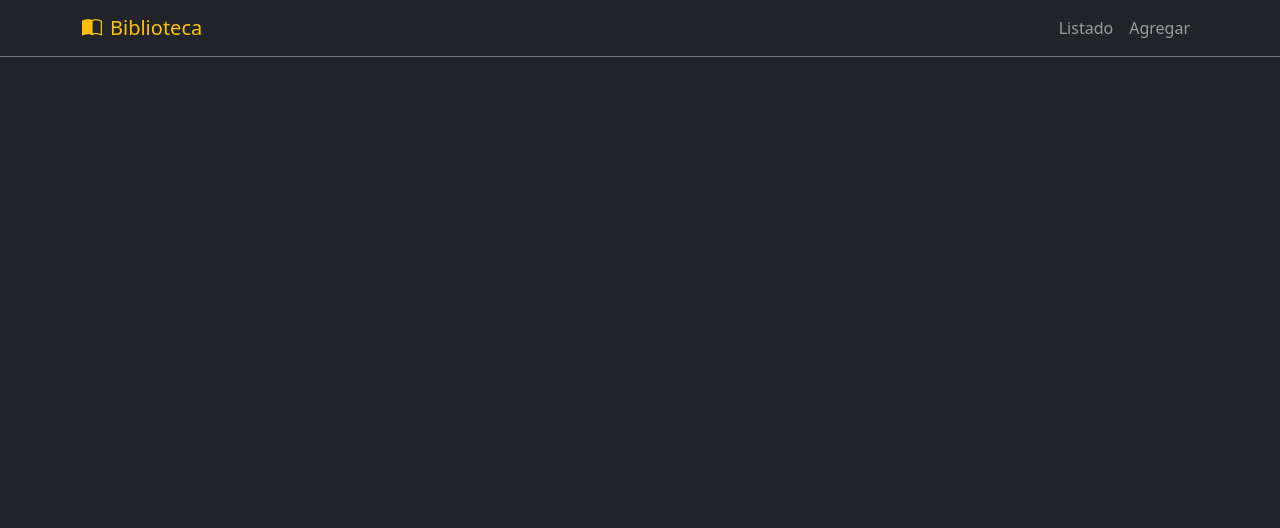
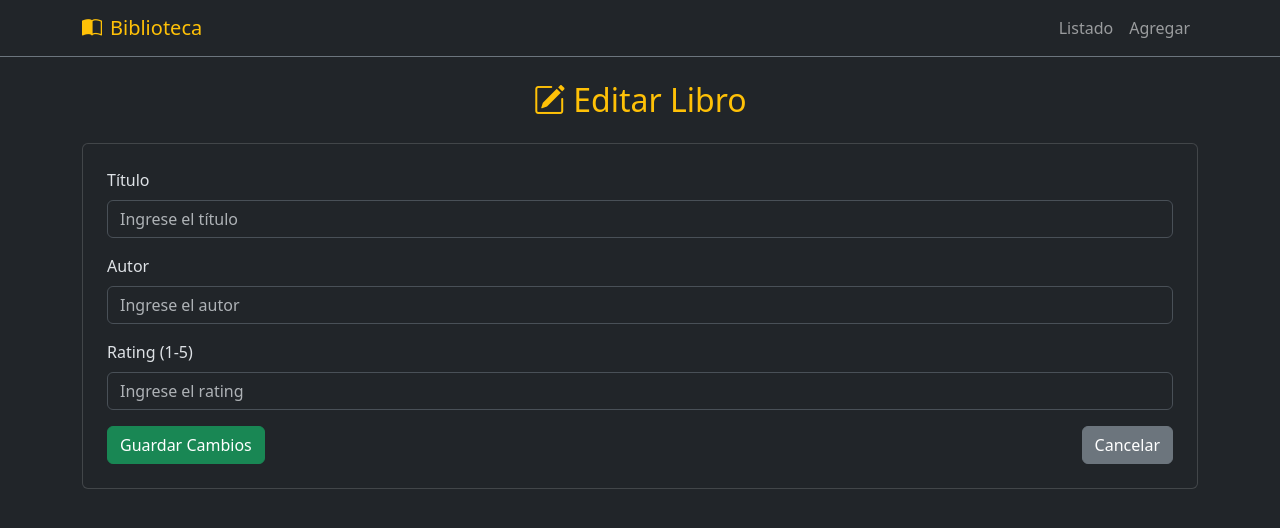
Before and after one commit to Valduz-Jose/biblio-react, a React (Vite) app: page /editar/1 in a window 1280 px wide. Shown: the top 528 px of the page. Built offline with nearby package versions, Linux system fonts and the light colour scheme.

Commit message:
Editar Libro, formulario y logica

```diff
--- a/src/App.jsx
+++ b/src/App.jsx
@@ -1,7 +1,8 @@
 import { Routes, Route } from "react-router-dom";
 import ListadoLibros from "./libros/ListadoLibros";
 import Navegacion from "./componentes/Navegacion";
-import AgregarLibro from "./libros/AgregarLibro"; // [NUEVO]
+import AgregarLibro from "./libros/AgregarLibro";
+import EditarLibro from "./libros/EditarLibro"; // [NUEVO]
 
 function App() {
   return (
@@ -10,7 +11,8 @@ function App() {
 
       <Routes>
         <Route path="/" element={<ListadoLibros />} />
-        <Route path="/agregar" element={<AgregarLibro />} /> {/* [NUEVO] */}
+        <Route path="/agregar" element={<AgregarLibro />} />
+        <Route path="/editar/:id" element={<EditarLibro />} /> {/* [NUEVO] */}
       </Routes>
     </div>
   );
--- a/src/api/libros.jsx
+++ b/src/api/libros.jsx
@@ -26,7 +26,6 @@ export const listarLibros = async () => {
 // ===============================
 export const crearLibro = async (libro) => {
   try {
-    // [NUEVO]
     const response = await clienteAxios.post("/", libro);
     return response.data;
   } catch (error) {
@@ -35,5 +34,19 @@ export const crearLibro = async (libro) => {
   }
 };
 
+// ===============================
+// 🔍 OBTENER LIBRO POR ID
+// ===============================
+export const obtenerLibroPorId = async (id) => {
+  try {
+    // [NUEVO]
+    const response = await clienteAxios.get(`/${id}`);
+    return response.data;
+  } catch (error) {
+    console.error(`Error al obtener libro con id ${id}:`, error);
+    throw error;
+  }
+};
+
 // Exportaciones
 export { clienteAxios, urlBase };
--- /dev/null
+++ b/src/libros/EditarLibro.jsx
@@ -0,0 +1,72 @@
+import { useNavigate } from "react-router-dom";
+
+function EditarLibro() {
+
+  const navigate = useNavigate();
+
+  return (
+    <div className="container mt-4">
+
+      <h2 className="text-center text-warning">
+        <i className="bi bi-pencil-square me-2"></i>
+        Editar Libro
+      </h2>
+
+      <form className="card mt-4 p-4">
+
+        {/* TÍTULO */}
+        <div className="mb-3">
+          <label className="form-label">Título</label>
+          <input
+            type="text"
+            className="form-control"
+            placeholder="Ingrese el título"
+          />
+        </div>
+
+        {/* AUTOR */}
+        <div className="mb-3">
+          <label className="form-label">Autor</label>
+          <input
+            type="text"
+            className="form-control"
+            placeholder="Ingrese el autor"
+          />
+        </div>
+
+        {/* RATING */}
+        <div className="mb-3">
+          <label className="form-label">Rating (1-5)</label>
+          <input
+            type="number"
+            className="form-control"
+            min="1"
+            max="5"
+            placeholder="Ingrese el rating"
+          />
+        </div>
+
+        {/* BOTONES */}
+        <div className="d-flex justify-content-between">
+
+          <button type="button" className="btn btn-success">
+            Guardar Cambios
+          </button>
+
+          <button
+            type="button"
+            className="btn btn-secondary"
+            onClick={() => navigate("/")}
+          >
+            Cancelar
+          </button>
+
+        </div>
+
+      </form>
+
+    </div>
+  );
+}
+
+export default EditarLibro;
--- a/src/libros/ListadoLibros.jsx
+++ b/src/libros/ListadoLibros.jsx
@@ -1,16 +1,16 @@
 import { useEffect, useState } from "react";
 import { listarLibros } from "../api/libros";
+import { useNavigate } from "react-router-dom"; // [NUEVO]
 
 function ListadoLibros() {
+
   const [libros, setLibros] = useState([]);
+  const navigate = useNavigate(); // [NUEVO]
 
-  // [NUEVO]
-  // Cargar libros al iniciar el componente
   useEffect(() => {
     cargarLibros();
   }, []);
 
-  // [NUEVO]
   const cargarLibros = async () => {
     try {
       const data = await listarLibros();
@@ -22,6 +22,7 @@ function ListadoLibros() {
 
   return (
     <div className="container mt-4">
+
       <h2 className="text-center text-warning">
         <i className="bi bi-book-half me-2"></i>
         Listado de Libros
@@ -29,14 +30,17 @@ function ListadoLibros() {
 
       <div className="mt-4">
         <table className="table table-striped table-hover">
+
           <thead className="table-primary">
             <tr>
               <th>ID</th>
               <th>Título</th>
               <th>Autor</th>
               <th>Rating</th>
+              <th>Acciones</th> {/* [NUEVO] */}
             </tr>
           </thead>
+
           <tbody>
             {libros.length > 0 ? (
               libros.map((libro) => (
@@ -45,18 +49,31 @@ function ListadoLibros() {
                   <td>{libro.titulo}</td>
                   <td>{libro.autor}</td>
                   <td>{libro.rating}</td>
+
+                  <td>
+                    <button
+                      className="btn btn-primary btn-sm"
+                      onClick={() => navigate(`/editar/${libro.id}`)} // [NUEVO]
+                    >
+                      <i className="bi bi-pencil-square me-1"></i>
+                      Editar
+                    </button>
+                  </td>
+
                 </tr>
               ))
             ) : (
               <tr>
-                <td colSpan="4" className="text-center">
+                <td colSpan="5" className="text-center">
                   No hay libros disponibles
                 </td>
               </tr>
             )}
           </tbody>
+
         </table>
       </div>
+
     </div>
   );
 }
```
